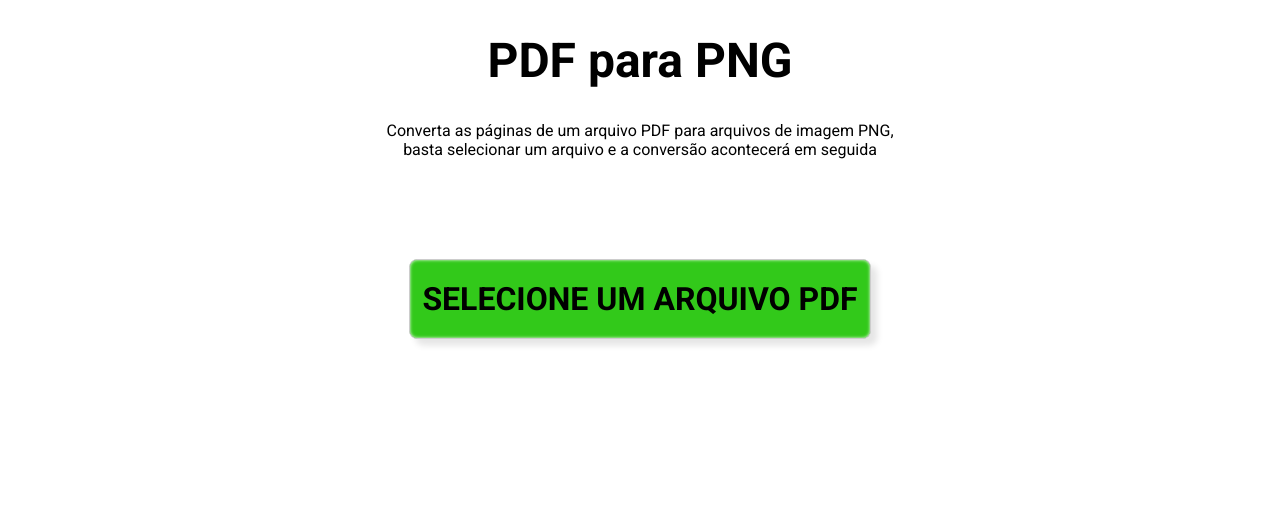
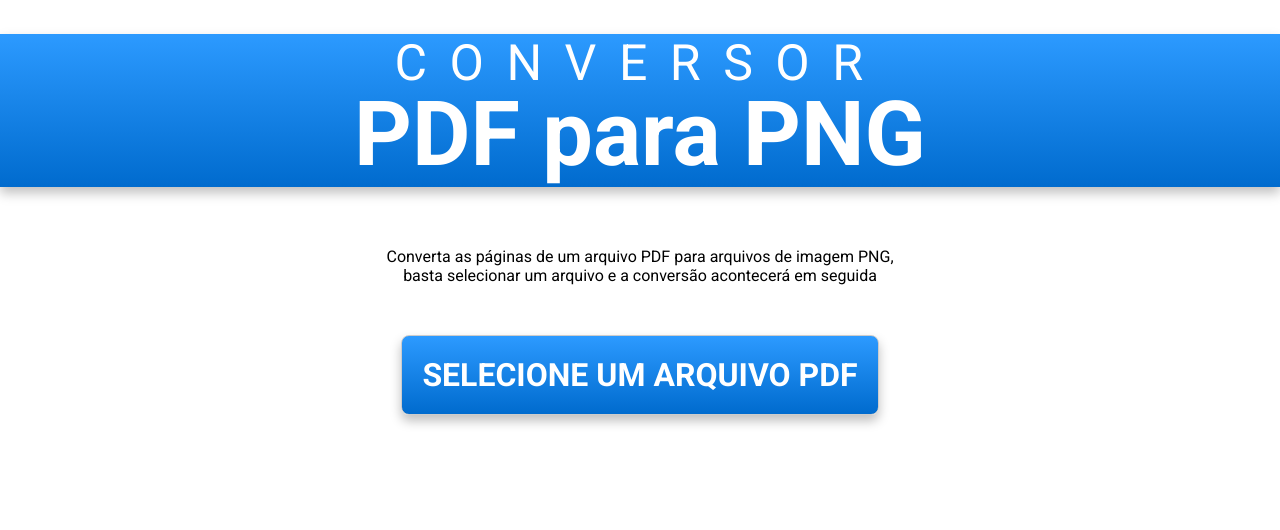
Before and after one commit to cristyanmorais/conversorPDFtoPNG, a plain HTML site: page index.html in a window 1280 px wide. Shown: the top 530 px of the page. Drawn offline with nearby package versions, Linux system fonts and the light colour scheme.

Commit message:
Atualização

```diff
--- a/index.html
+++ b/index.html
@@ -14,12 +14,13 @@
 	font-family: 'Roboto', sans-serif;
 }
 
+html, body {
+  margin: 0;
+  padding: 0;
+}
+
 div {
 	text-align: center;
-}
-
-img {
-	width: 100px;
 }
 
 h1 {
@@ -28,24 +29,30 @@ h1 {
 
 p {
 	font-size: 1em;
-	margin-bottom: 100px;
 }
 
 input {
 	display: none;
 }
 
-label {
+#label {
 	border: 1px solid #ccc;
 	border-radius: 0.25em;
   display: inline-block;
-    padding: 20px 12px;
+  padding: 20px 20px;
   cursor: pointer;
-	background-color: #32C91A;
-	box-shadow: inset 0 0 0.1em #fff, 0.2em 0.2em 0.2em rgba( 0, 0, 0, 0.1 );
+	background: linear-gradient(180deg, #2C9AFF 0%, #2C9AFF 0.01%, #006BCE 100%);
+  box-shadow: 0px 6px 11px 0px rgba(0, 0, 0, 0.25);
 
 	font-weight: 700;
 	font-size: 2em;
+  color: #fff;
+
+  transition: background-color 1s ease;
+}
+
+#label:hover{
+  background: linear-gradient(180deg, #1e6eb8 0%, #175794 0.01%, #00396e 100%);
 }
 
 #footer {
@@ -76,9 +83,6 @@ h6 {
 	display: inline-block;
 }
 
-#botao {
-	margin-bottom: 100px;
-}
 
 #progressBar {
     width: 50%;
@@ -91,7 +95,8 @@ h6 {
 
 #progressBar .progress {
   height: 100%;
-    background-color: #32C91A;
+  background: linear-gradient(180deg, #2C9AFF 0%, #2C9AFF 0.01%, #006BCE 100%);
+  box-shadow: 0px 6px 11px 0px rgba(0, 0, 0, 0.25);
   transition: width 0.2s ease-in-out;
 }
 
@@ -102,12 +107,46 @@ h6 {
 	left: 0;
 	right: 0;
 }
+
+.header{
+  background: linear-gradient(180deg, #2C9AFF 0%, #2C9AFF 0.01%, #006BCE 100%);
+  box-shadow: 0px 6px 11px 0px rgba(0, 0, 0, 0.25);
+}
+
+.header .conv {
+  color: #FFF;
+  text-align: center;
+  font-size: 50px;
+  font-family: Roboto;
+  letter-spacing: 22.5px;
+  font-weight: 500;
+  margin-bottom: -10px;
+}
+
+.header .pdf {
+  color: #FFF;
+  text-align: center;
+  font-size: 90px;
+  font-family: Roboto;
+  font-weight: 700;
+  margin-top: 0;
+}
+
+#texto{
+  margin-top: 50px;
+  margin-bottom: 50px;
+}
 </style>
 </head>
 
 <body>
+
 	<div id="all">
-		<h1>PDF para PNG</h1>
+    <div class="header">
+      <h1 class="conv">CONVERSOR</h1>
+      <h1 class="pdf">PDF para PNG</h1>
+    </div>
+
 		<p id="texto">Converta as páginas de um arquivo PDF para arquivos de imagem PNG,
 	   	<br>basta selecionar um arquivo e a conversão acontecerá em seguida</p>
 
@@ -131,8 +170,6 @@ h6 {
 			</div>
 		</div>
 	</div>
-
-
 
 	<div id="pdf-main-container">
 	  <a id="download-images" href="#" download="pages.zip" style="display: none;">Download Images as ZIP</a>
@@ -191,7 +228,11 @@ function converterPDFParaImagens(file) {
                 const progressoAtual = pageIndex + 1;
                 const progressoTotal = (progressoAtual / totalPaginas) * 100;
                 progressBar.style.width = progressoTotal + "%";
-              console.log("Progresso: " + progressoTotal + "%");
+                textoElemento.textContent = `Conversão em andamento: ${progressoTotal.toFixed(0)}%`;
+
+                if(progressoTotal == 100){
+                  textoElemento.textContent = `Conversão completa!`;
+                }
 
                 converterPagina(pageIndex + 1);
               });
@@ -216,10 +257,11 @@ fileInput.addEventListener("change", function(event) {
     const file = event.target.files[0];
 
     converterPDFParaImagens(file).then(function(zipContent) {
+      const pdfFileName = file.name.replace(/\.[^/.]+$/, "");
       const url = URL.createObjectURL(zipContent);
       const a = document.createElement("a");
       a.href = url;
-    a.download = "imagens.zip";
+      a.download = `${pdfFileName}.zip`;
       a.click();
       setTimeout(function() {
         URL.revokeObjectURL(url);
```
Lines whose indentation alone changed are shown as unchanged.
